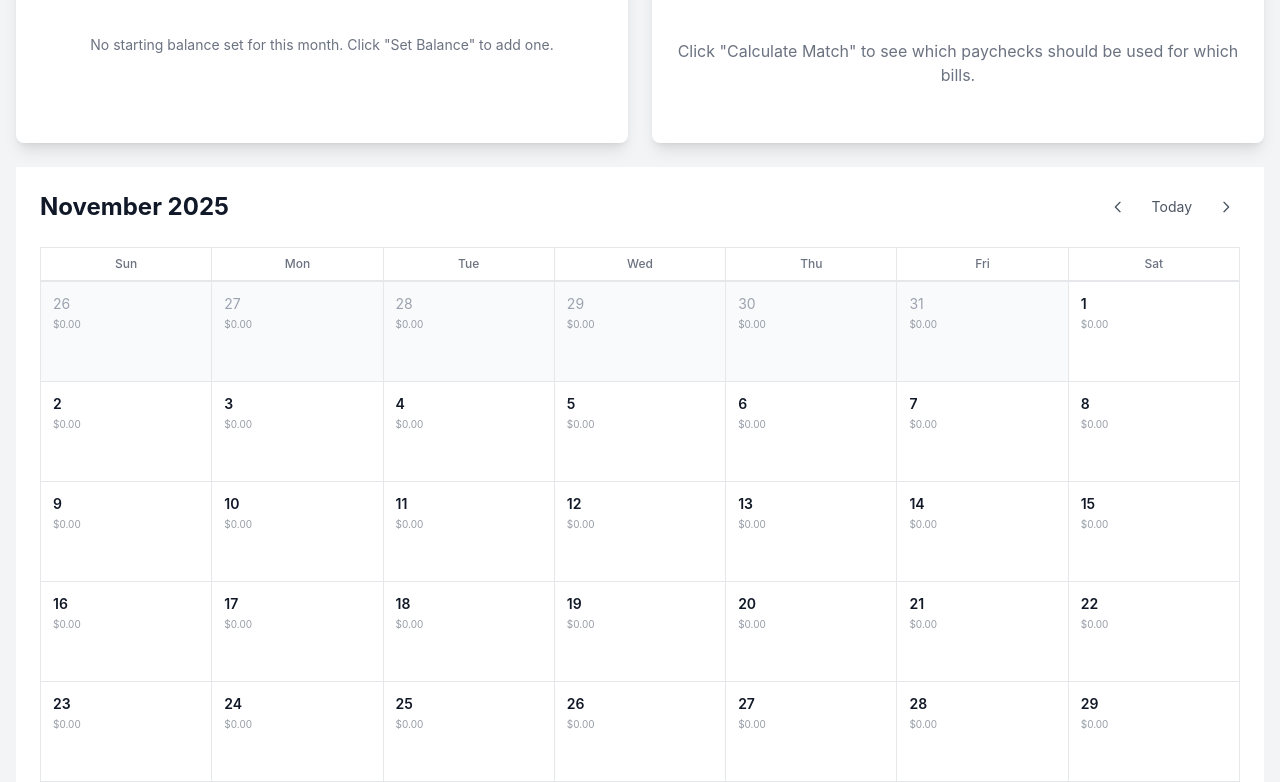
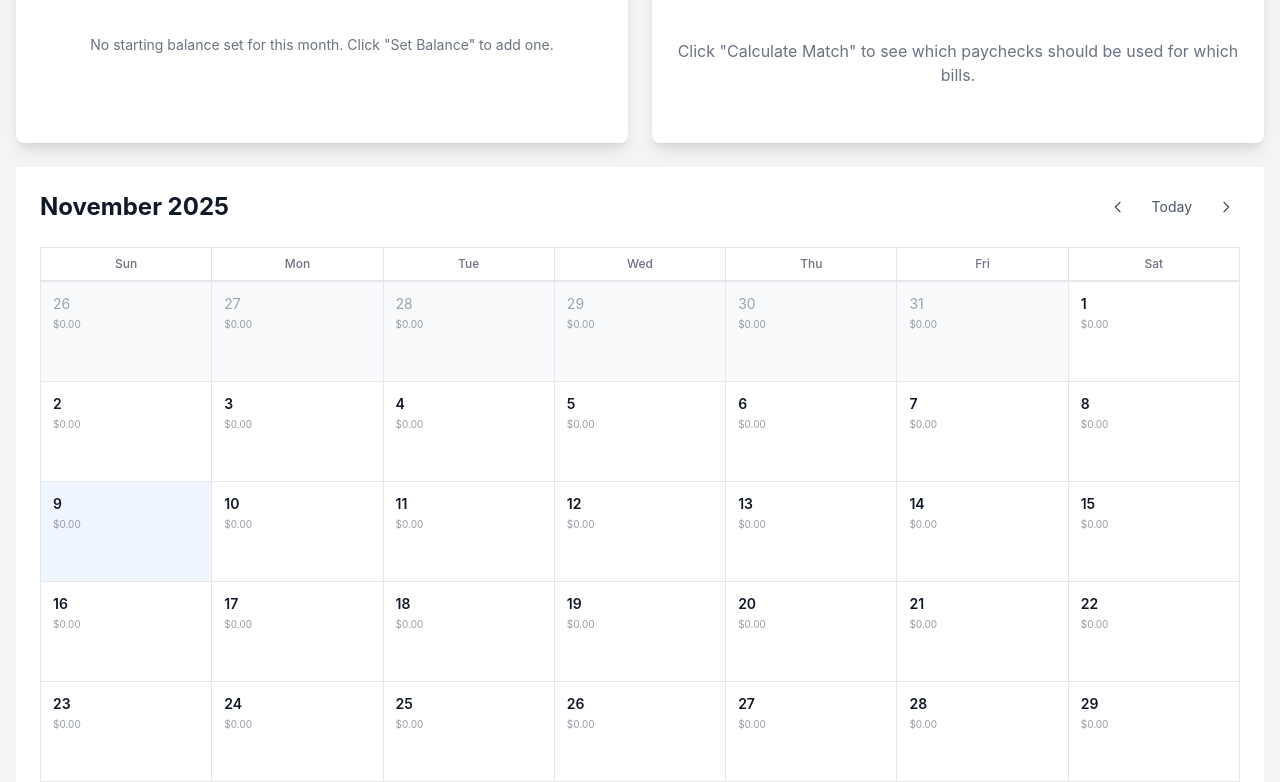
Before and after one commit to codec8/Kontrol, a React (Vite) app: page / in a window 1280 px wide. Shown: the part 393-1175 px from the top of the page. Built offline with nearby package versions, Linux system fonts and the light colour scheme.

Commit message:
update to calendar box to reflect color based on net balance

```diff
--- a/src/components/Calendar.tsx
+++ b/src/components/Calendar.tsx
@@ -142,6 +142,35 @@ export const Calendar = ({ income, expenses, currentMonth, onMonthChange, onDate
           const hasMultipleEntries = dayIncome.length > 0 && dayExpenses.length > 0;
           const totalIncome = dayIncome.reduce((sum, i) => sum + i.amount, 0);
           const totalExpenses = dayExpenses.reduce((sum, e) => sum + e.amount, 0);
+          const netAmount = totalIncome - totalExpenses;
+          const hasFinancialData = dayIncome.length > 0 || dayExpenses.length > 0;
+
+          // Determine background color based on net amount
+          let backgroundClass = '';
+          if (hasFinancialData) {
+            if (netAmount > 0) {
+              // Positive net: green background
+              backgroundClass = isToday
+                ? 'bg-green-100 dark:bg-green-900/30'
+                : 'bg-green-50 dark:bg-green-900/20';
+            } else if (netAmount < 0) {
+              // Negative net: red background
+              backgroundClass = isToday
+                ? 'bg-red-100 dark:bg-red-900/30'
+                : 'bg-red-50 dark:bg-red-900/20';
+            } else {
+              // Net is zero but has data: use today highlight if applicable
+              backgroundClass = isToday ? 'bg-blue-50 dark:bg-blue-900/20' : '';
+            }
+          } else {
+            // No financial data: use default or today highlight
+            backgroundClass = isToday ? 'bg-blue-50 dark:bg-blue-900/20' : '';
+          }
+
+          // Base background for current month vs other months
+          const baseBackground = isCurrentMonth
+            ? (backgroundClass || 'bg-white dark:bg-gray-800')
+            : (backgroundClass || 'bg-gray-50 dark:bg-gray-900');
 
           return (
             <button
@@ -149,10 +178,9 @@ export const Calendar = ({ income, expenses, currentMonth, onMonthChange, onDate
               onClick={() => handleDayClick(day)}
               className={`
                 relative p-1.5 sm:p-2 md:p-3 min-h-[60px] sm:min-h-[80px] md:min-h-[100px] text-left border-r border-b border-gray-200 dark:border-gray-700
-                transition-colors flex flex-col
-                ${isCurrentMonth ? 'bg-white dark:bg-gray-800' : 'bg-gray-50 dark:bg-gray-900'}
-                ${isToday ? 'bg-blue-50 dark:bg-blue-900/20' : ''}
-                hover:bg-gray-50 dark:hover:bg-gray-700/50
+                transition-all flex flex-col
+                ${baseBackground}
+                ${hasFinancialData ? 'hover:ring-2 hover:ring-gray-300 dark:hover:ring-gray-600' : 'hover:bg-gray-50 dark:hover:bg-gray-700/50'}
               `}
             >
               <div className="flex items-start justify-between mb-1.5 md:mb-1">
```
